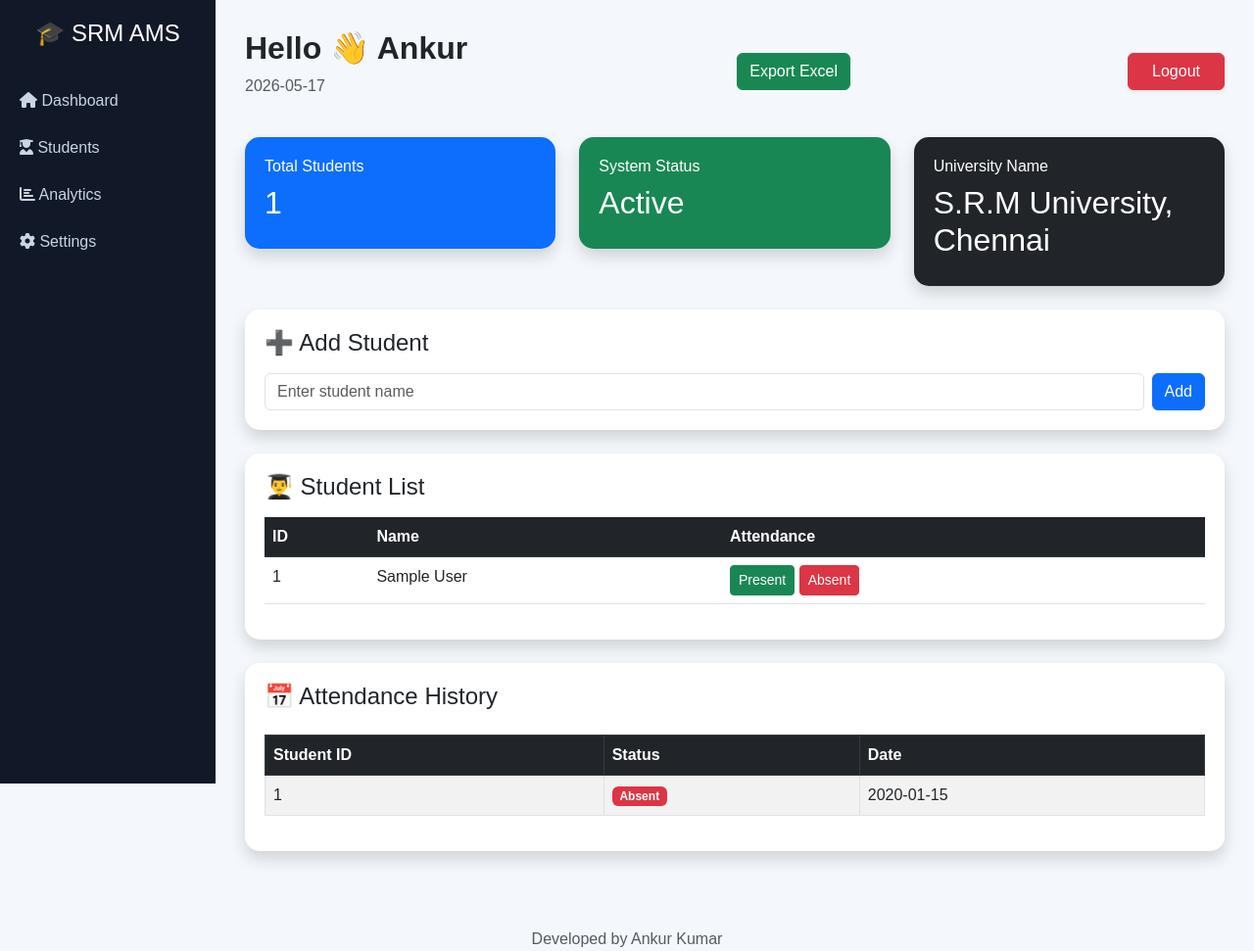
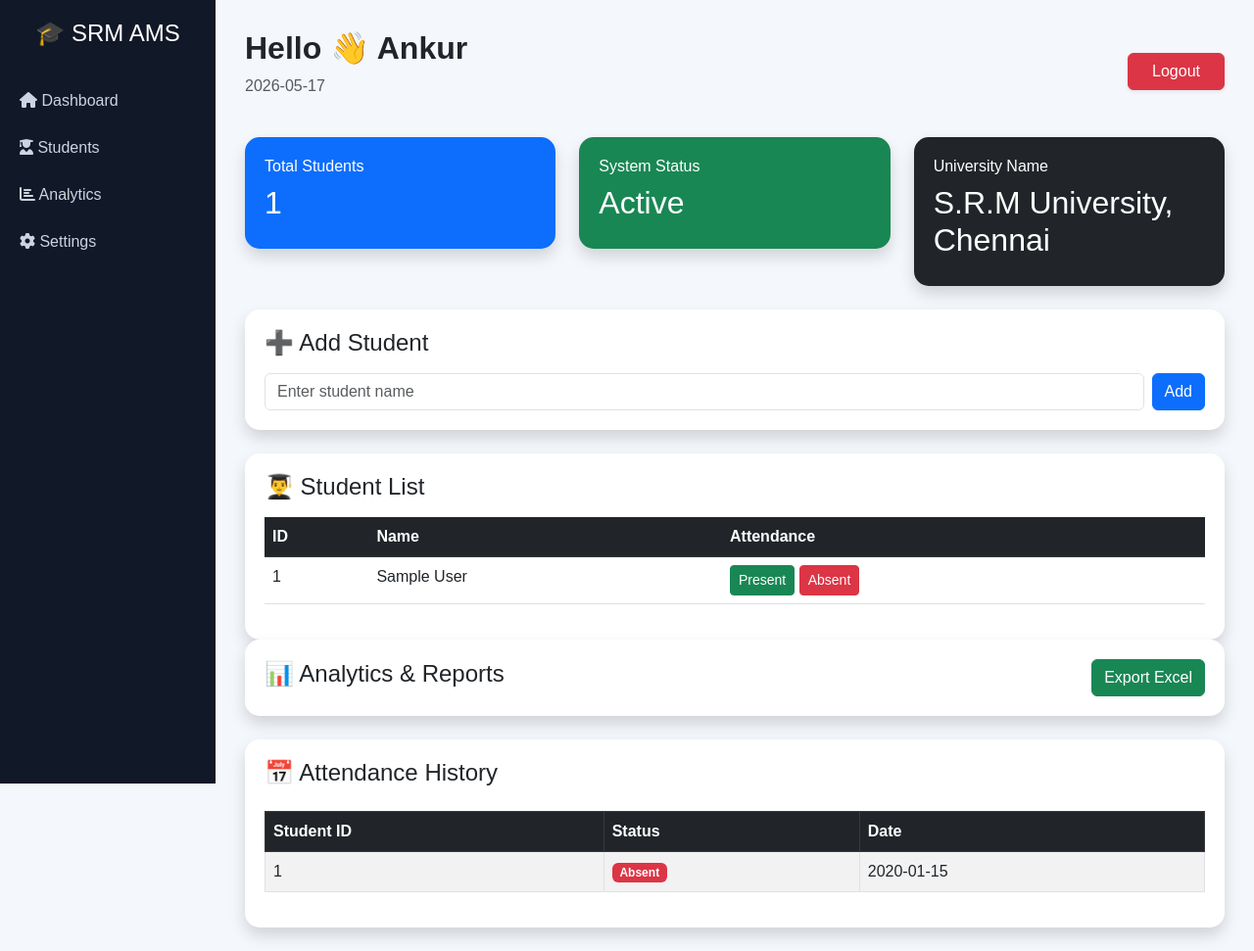
Before and after one commit to og-ankur/attendance-system, a Flask app: page /dashboard in a window 1280 px wide. Shown: the top 971 px of the page at 98% size. Run offline with Flask 3, Linux system fonts and the light colour scheme; tables that the repository leaves empty hold one stand-in row (values such as "Sample post").

Commit message:
Enhance dashboard with analytics and export feature
Added analytics section and export button to dashboard.

```diff
--- a/templates/dashboard.html
+++ b/templates/dashboard.html
@@ -131,10 +131,6 @@ Hello 👋 Ankur
 
 </div>
 
-<a href="/export" class="btn btn-success me-2">
-Export Excel
-</a>
-
 <a href="/" class="btn btn-danger px-4 shadow-sm">
 Logout
 </a>
@@ -267,6 +263,22 @@ Absent
 
 </div>
 
+<div class="table-box shadow mb-4">
+
+<div class="d-flex justify-content-between align-items-center">
+
+<h4>
+📊 Analytics & Reports
+</h4>
+
+<a href="/export" class="btn btn-success">
+Export Excel
+</a>
+
+</div>
+
+</div>
+
 <!-- ATTENDANCE HISTORY -->
 
 <div class="table-box shadow mt-4">
```
